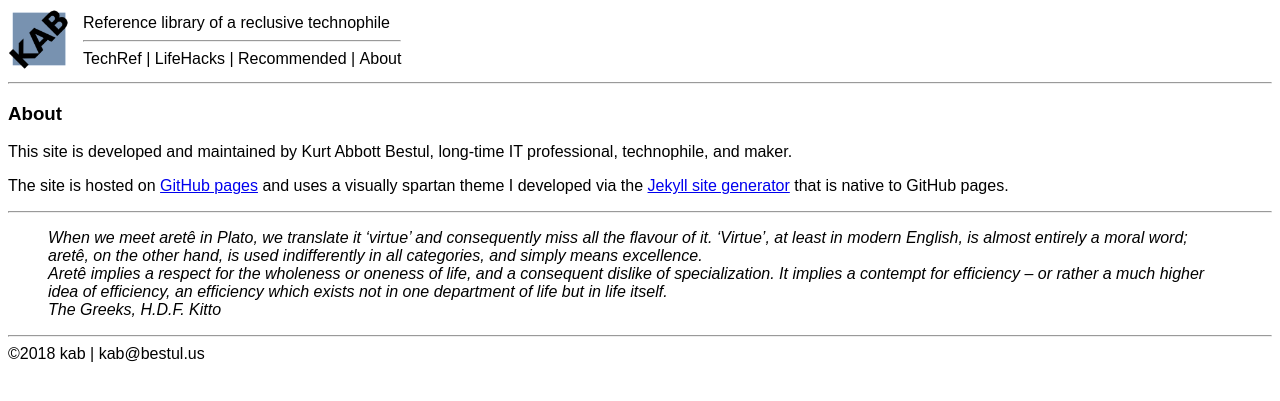
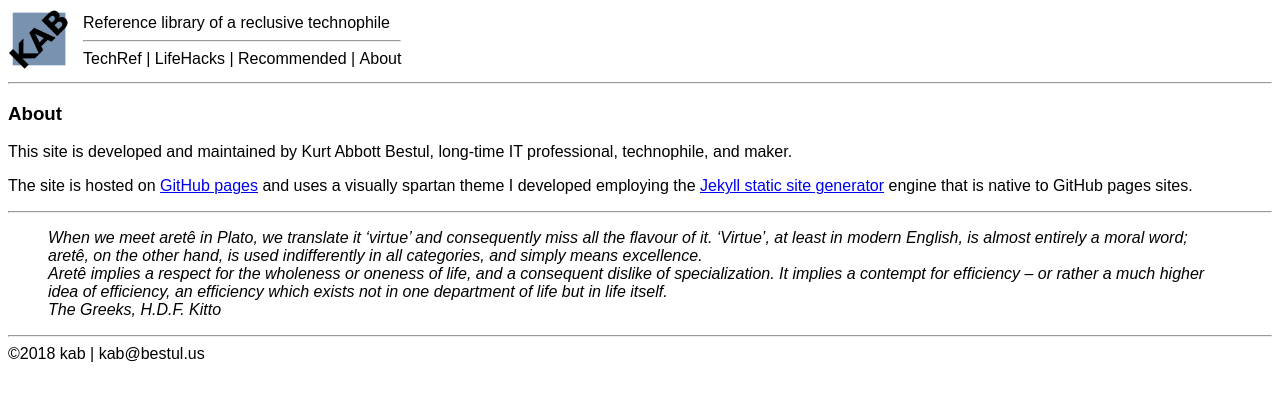
Before and after one commit to kabtech/kab, a Jekyll site: the page built from about.md, in a window 1280 px wide. Shown: the top 401 px of the page. Built offline with Jekyll 4.4.1, drawn with Linux system fonts in a browser that asks for light colours.

Commit message:
Update about.md

```diff
--- a/about.md
+++ b/about.md
@@ -6,7 +6,7 @@ title: About
 
 This site is developed and maintained by Kurt Abbott Bestul, long-time IT professional, technophile, and maker.
 
-The site is hosted on [GitHub pages](https://pages.github.com/) and uses a visually spartan theme I developed via the [Jekyll site generator](https://en.wikipedia.org/wiki/Jekyll_(software)) that is native to GitHub pages.
+The site is hosted on [GitHub pages](https://pages.github.com/) and uses a visually spartan theme I developed employing the [Jekyll static site generator](https://en.wikipedia.org/wiki/Jekyll_(software)) engine that is native to GitHub pages sites.
 
 ---
 
```
